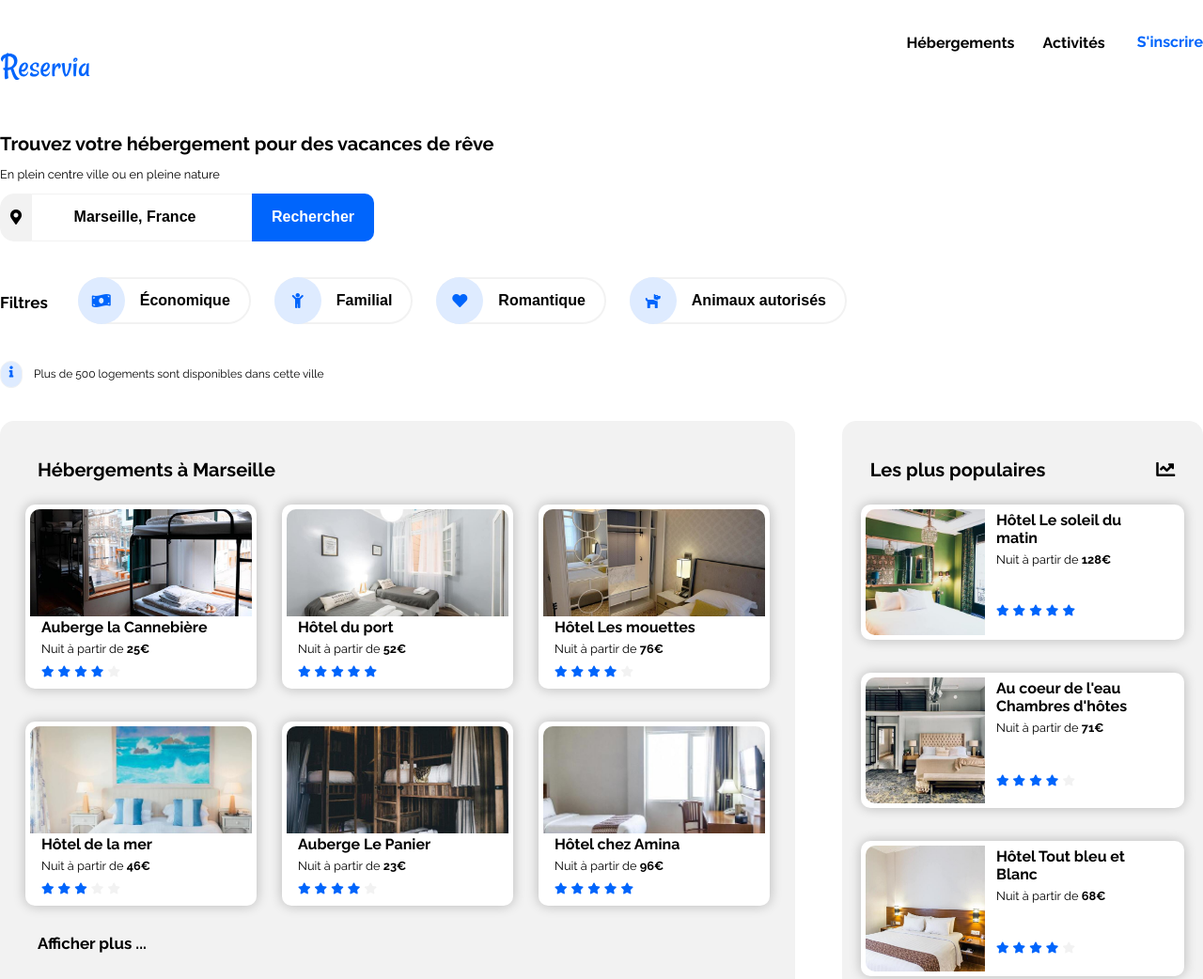
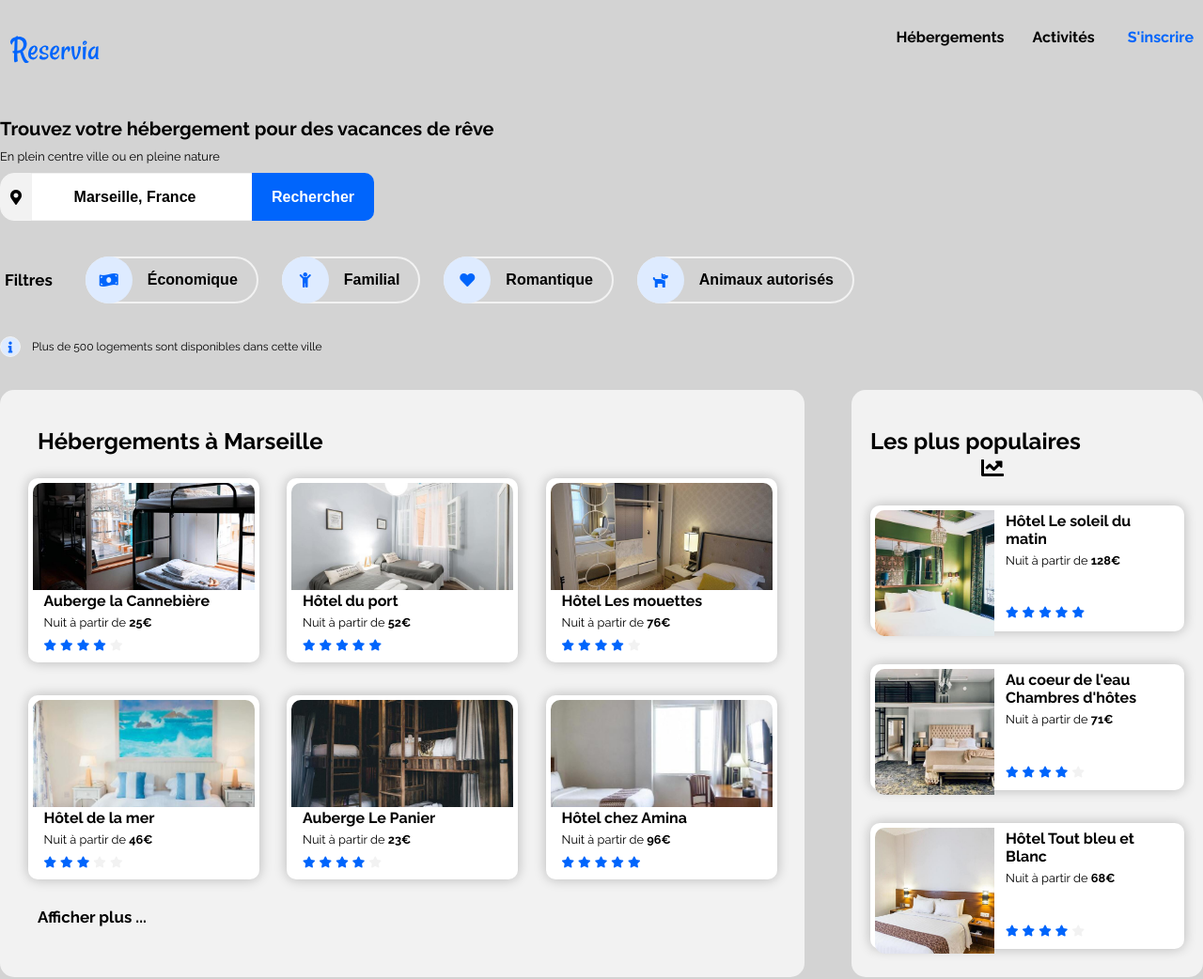
Before and after one commit to angeliquejeanne/JeanneS.Dev_2_12092020, a plain HTML site: page index.html in a window 1280 px wide. Shown: the top 1042 px of the page at 94% size. Drawn offline with Linux system fonts and the light colour scheme.

Commit message:
add coorectifs style & queries

```diff
--- a/src/css/media-queries.css
+++ b/src/css/media-queries.css
@@ -1,5 +1,5 @@
 /*Header*/
-@media all and (max-width: 1200px)
+@media screen and (max-width: 768px)
 {
     header img
     {
@@ -68,7 +68,8 @@
     header nav p
     {
         position: absolute;
-        top: -65px;
+        top: -60px;
+
     }
     .headertitle
     {
@@ -86,14 +87,14 @@
         margin: 10px 50px 10px ;
     }
 }
-@media all and (min-width: 375px) and (max-width: 767px)
+@media (min-width: 375px) and (max-width: 767px)
 {
     .headertitle h2
     {
         margin: 20px 50px 0;
     }
 }
-@media all and (max-width: 1200px)
+@media all and (max-width: 1024px)
 {
     .search-filter
     {
@@ -267,13 +268,13 @@
     }
 }
 
-@media all and (min-width: 375px) and (max-width: 767px)
+@media all and (min-width: 320px) and (max-width: 767px)
 {
     .popular
     {
-        padding: 40px 20px;
-        width: max-content;
-        margin: auto;
+        /* padding: 40px 20px; */
+        width: auto;
+        margin: 0;
     }
     .resultscontainer
     {
@@ -340,7 +341,7 @@
     }
 }
 
-@media all and (min-width: 375px) and (max-width: 767px)
+@media all and (min-width: 320px) and (max-width: 767px)
 {
     .contentActivities
     {
@@ -353,7 +354,7 @@
 }
 
 /*Footer*/
-@media all and (max-width: 1200px)
+@media all and (max-width: 1024px)
 {
     .footercontent
     {
@@ -370,7 +371,7 @@
         padding-bottom: 0;
     }
 }
-@media all and (min-width: 768px) and (max-width: 1200px)
+@media all and (min-width: 768px)
 {
     .footercontent
     {
@@ -378,7 +379,7 @@
         justify-content: space-around;
     }
 }
-@media all and (min-width: 375px) and (max-width: 767px)
+@media screen and (max-width: 767px)
 {
     footer
     {
--- a/src/css/style.css
+++ b/src/css/style.css
@@ -1,20 +1,29 @@
 @import url('https://fonts.googleapis.com/css2?family=Raleway:wght@400;600;700&display=swap');
 
-
+*, ::before, ::after {
+    box-sizing: border-box;
+    padding: 0;
+    margin: 0;
+}
 body
 {
+    width: 100%;
+    height: 100vh;
+
     margin: 0;
     font-family: 'Raleway', sans-serif;
     overflow-x: hidden;
     display: block;
+    background-color: lightgrey;
 }
 .container
 {
+    width: 100%;
     max-width: 1400px;
     margin: 0 auto;
 }
 
-/*HEADER*/
+/*HEADER Partie Nav et Title*/
 header
 {
     display: flex;
@@ -22,18 +31,18 @@ header
 }
 header img
 {
-    padding: 48px 0;
+    padding: 30px 0px 40px 10px;
 }
-nav
+header nav
 {
     flex: 1;
     display: flex;
     justify-content: flex-end;
     list-style-type: none;
-    margin-top: 20px;
+    margin-top: 30px;
     margin-left: -30px;
 }
-nav li
+header nav li
 {
     list-style-type: none;
     float: left;
@@ -41,7 +50,7 @@ nav li
     font-weight: bold;
     padding-left: 30px;
 }
-nav li a
+header nav li a
 {
     color: black;
     text-decoration: none;
@@ -52,8 +61,8 @@ header nav p
 {
     padding: 0;
     margin: 0;
-    margin-left: 34px;
-    padding-top: 15px;
+    margin-left: 35px;
+    padding: 0px 10px 0 0;
     position: relative;
 }
 header nav p a
@@ -72,24 +81,27 @@ header nav p a:hover
     color: black;
     border-top: solid 1px #0065fc;
 }
-nav ul li a:hover
+header nav ul li a:hover
 {
     border-top: solid 1px #0065fc;
     padding-top: 20px;
 }
-h2
+header .headertitle
+{
+    flex-basis: 100%;
+    width: 100%;
+}
+header .headertitle  h2
 {
     font-size: 1.25rem;
-    margin: 0;
+    margin: 10px 0px;
 }
-p
+header .headertitle p
 {
+    margin: 10px 0px;
     font-size: 0.8rem;
 }
-.headertitle
-{
-    flex-basis: 100%;
-}
+
 
 
 /* Search*/
@@ -98,12 +110,12 @@ p
 {
     margin-bottom: 35px;
 }
-.search-bar
+.search-filter .search-bar
 {
     display: flex;
     margin-bottom: 3%;
 }
-.fa-map-marker-alt
+.search-filter .search-bar .fa-map-marker-alt
 {
     padding: 16.5px 10px;
     background-color: #f2f2f2;
@@ -111,7 +123,7 @@ p
     border-top-left-radius: 15px;
     border-bottom-left-radius: 15px;
 }
-.city
+.search-filter .search-bar .city
 {
     width: 234px;
     height: 51px;
@@ -124,7 +136,7 @@ p
     list-style-type: none;
     text-decoration: none;
 }
-.btnsearch
+.search-filter .search-bar .btnsearch
 {
     background: transparent;
     border: none;
@@ -141,12 +153,12 @@ p
     padding: 1%;
 }
 
-.fa-search
+.search-filter .search-bar .btnsearch .fa-search
 {
     visibility: hidden;
     display: none;
 }
-.btnsearch:hover
+.search-filter .search-bar .btnsearch:hover
 {
     color: #0065fc;
     background-color: #deebff;
@@ -155,17 +167,18 @@ p
 }
 
 /* Filtres*/
-.filter
+.search-filter .filter
 {
     display: flex;
     flex-direction: row;
     flex-wrap: wrap;
 }
-.filter h3
+.search-filter .filter h3
 {
-    margin-right: 32px;
+    margin-right: 35px;
+    padding: 15px 0px 15px 5px;
 }
-.filter button
+.search-filter .filter button
 {
     display: flex;
     align-items: center;
@@ -180,7 +193,7 @@ p
     outline: none;
     cursor: pointer;
 }
-.filter .icon
+.search-filter .filter button .icon
 {
     display: flex;
     height: 50px;
@@ -193,12 +206,12 @@ p
     border-radius: 50px;
     color: #0065fc;
 }
-.filter button:hover .icon
+.search-filter .filter button:hover .icon
 {
     color: black;
     background-color: #deebff;
 }
-.filter button:hover
+.search-filter .filter button:hover
 {
     background-color: #0065fc;
     color: white;
```
